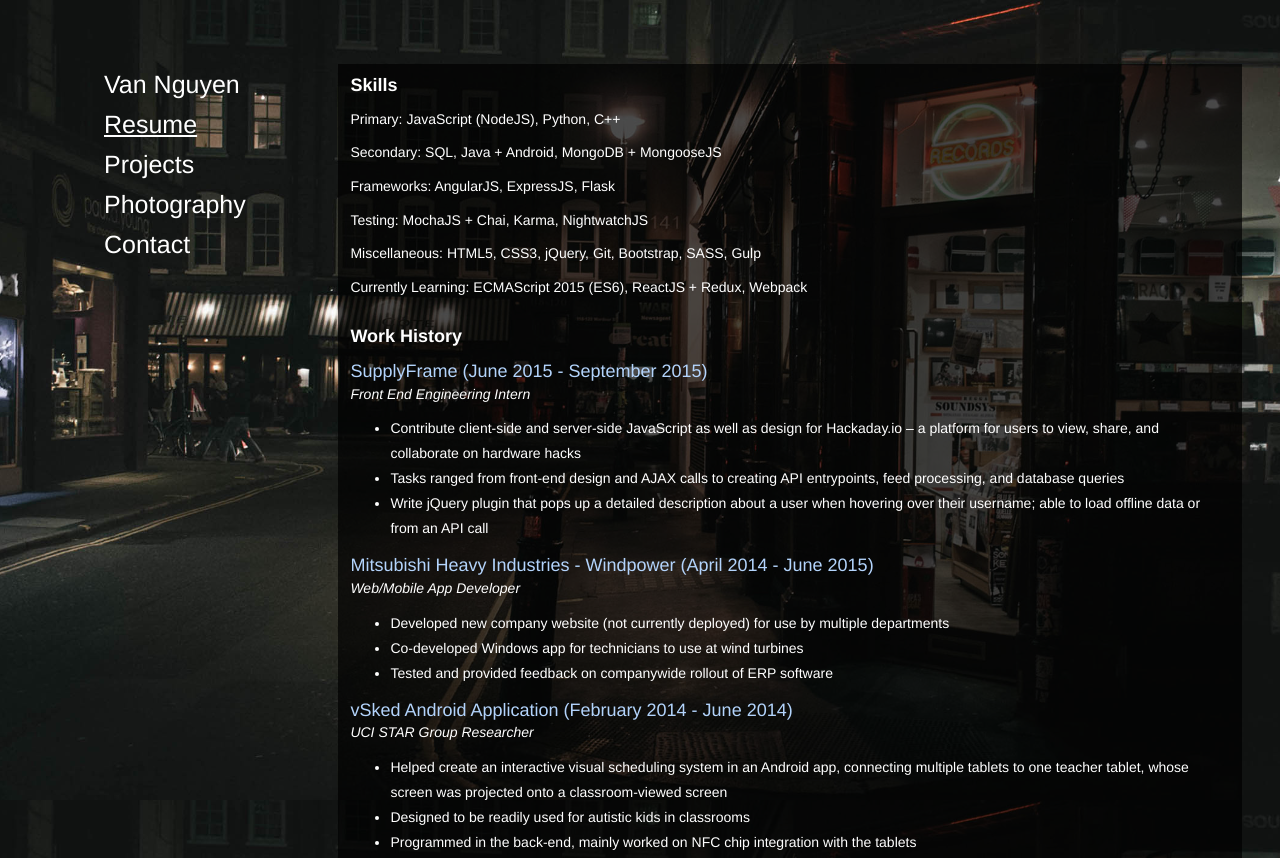
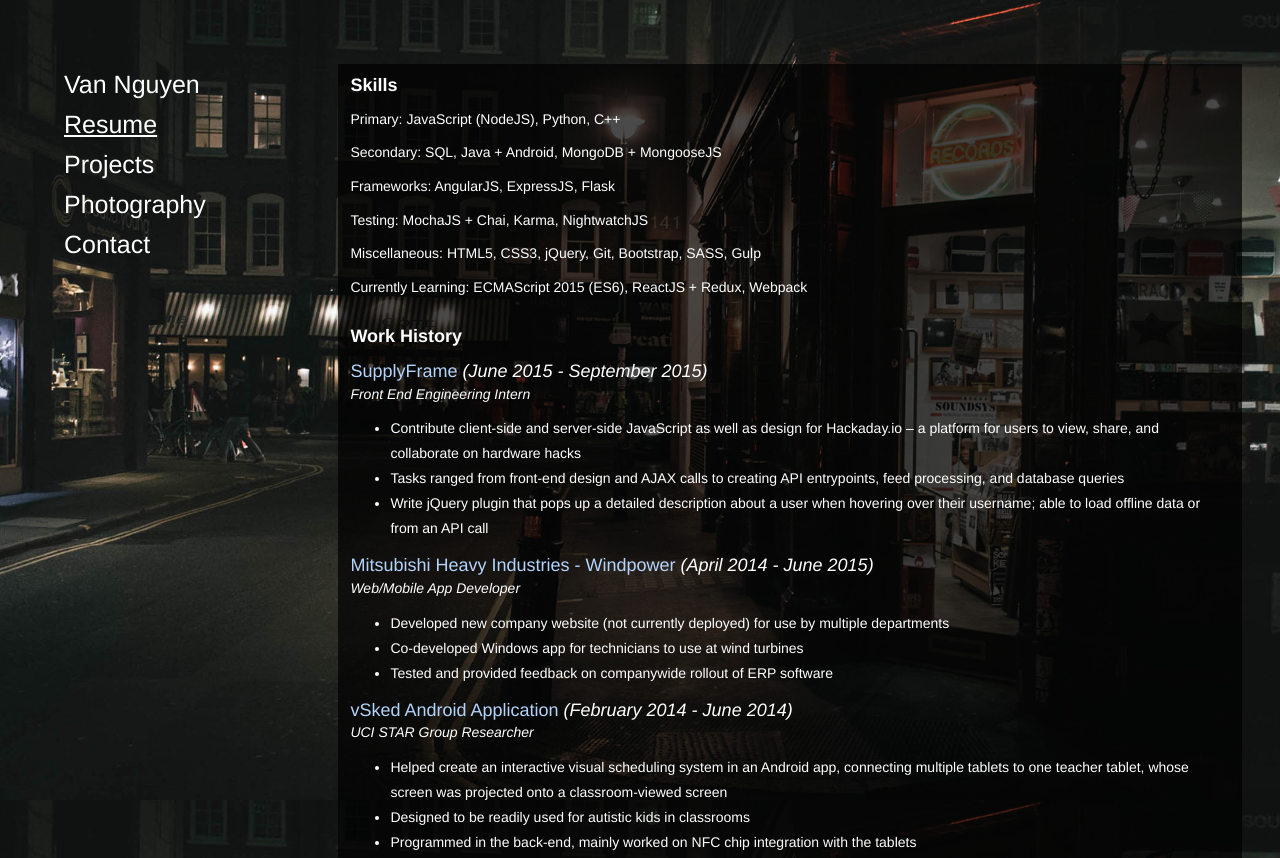
Before and after one commit to vankhoawin/vanwebsiteStatic, a plain HTML site: page resume.html in a window 1280 px wide. Shown: the top 858 px of the page. Drawn offline with Linux system fonts and the light colour scheme.

Commit message:
work history css

```diff
--- a/css/style.css
+++ b/css/style.css
@@ -34,6 +34,7 @@ nav {
 nav ul {
   list-style-type: none;
   margin: 0;
+  padding: 0;
 }
 
 nav a {
@@ -196,6 +197,11 @@ nav a:hover {
   margin-top: 15px;
 }
 
+.work-history h4 span {
+  color: white;
+  font-style: italic;
+}
+
 .work-history h5 {
   margin-top: 5px;
   font-size: 14px;
```
Also changed, not shown: js/index.js (+5 -1 lines).
